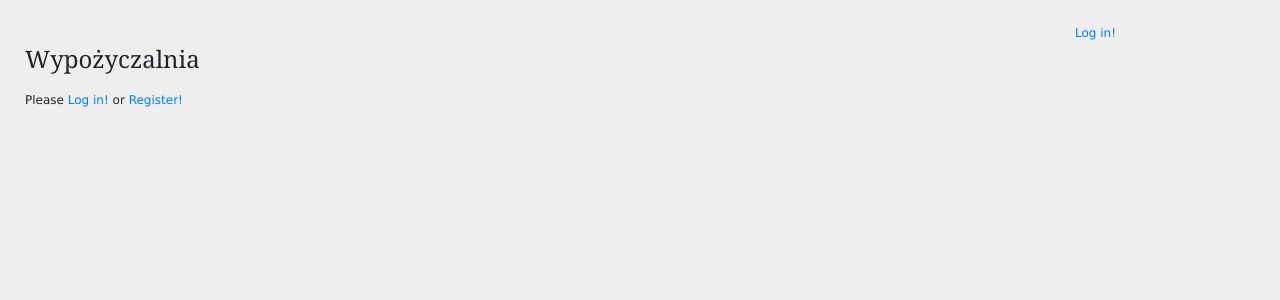
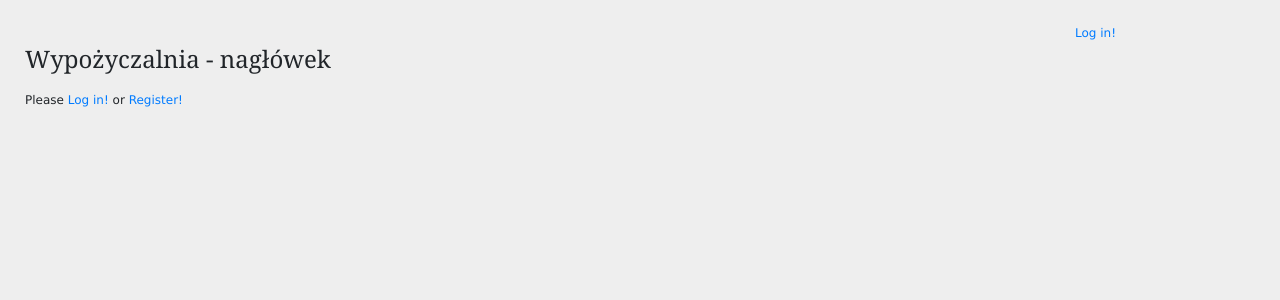
Before and after one commit to rszydlik/Wypozyczalnia, a Django app: page / in a window 1280 px wide. Shown: the top 300 px of the page. Run offline with Django 3.2, Linux system fonts and the light colour scheme; some libraries are stand-ins or nearby versions.

Commit message:
drobna korekta

```diff
--- a/templates/base.html
+++ b/templates/base.html
@@ -25,7 +25,7 @@
                 </div>
             {% endif %}
         </div>
-        <h1>Wypożyczalnia</h1>
+        <h1>Wypożyczalnia - nagłówek</h1>
     <br/>
     </div>
     <div class="row">
```
